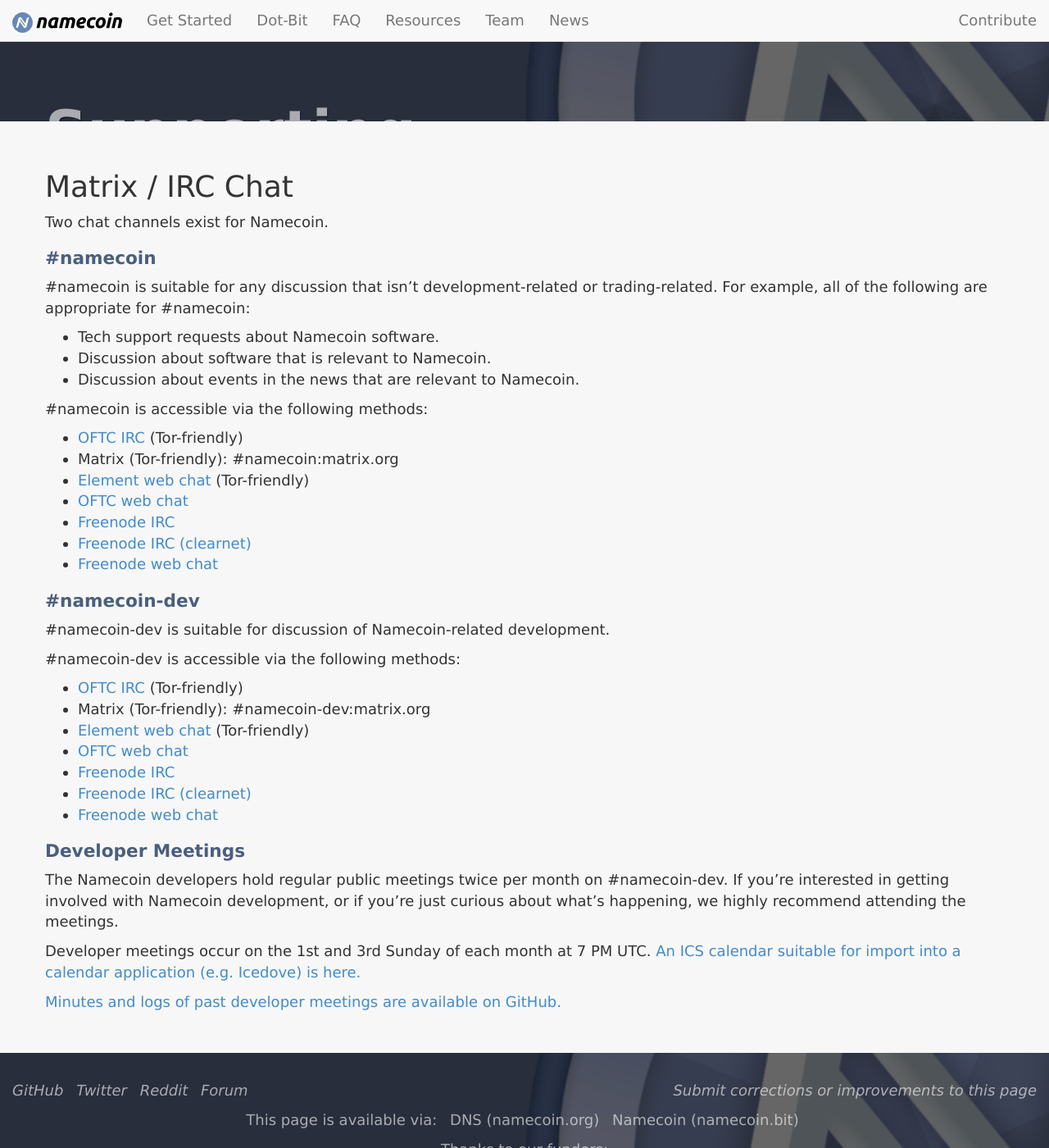
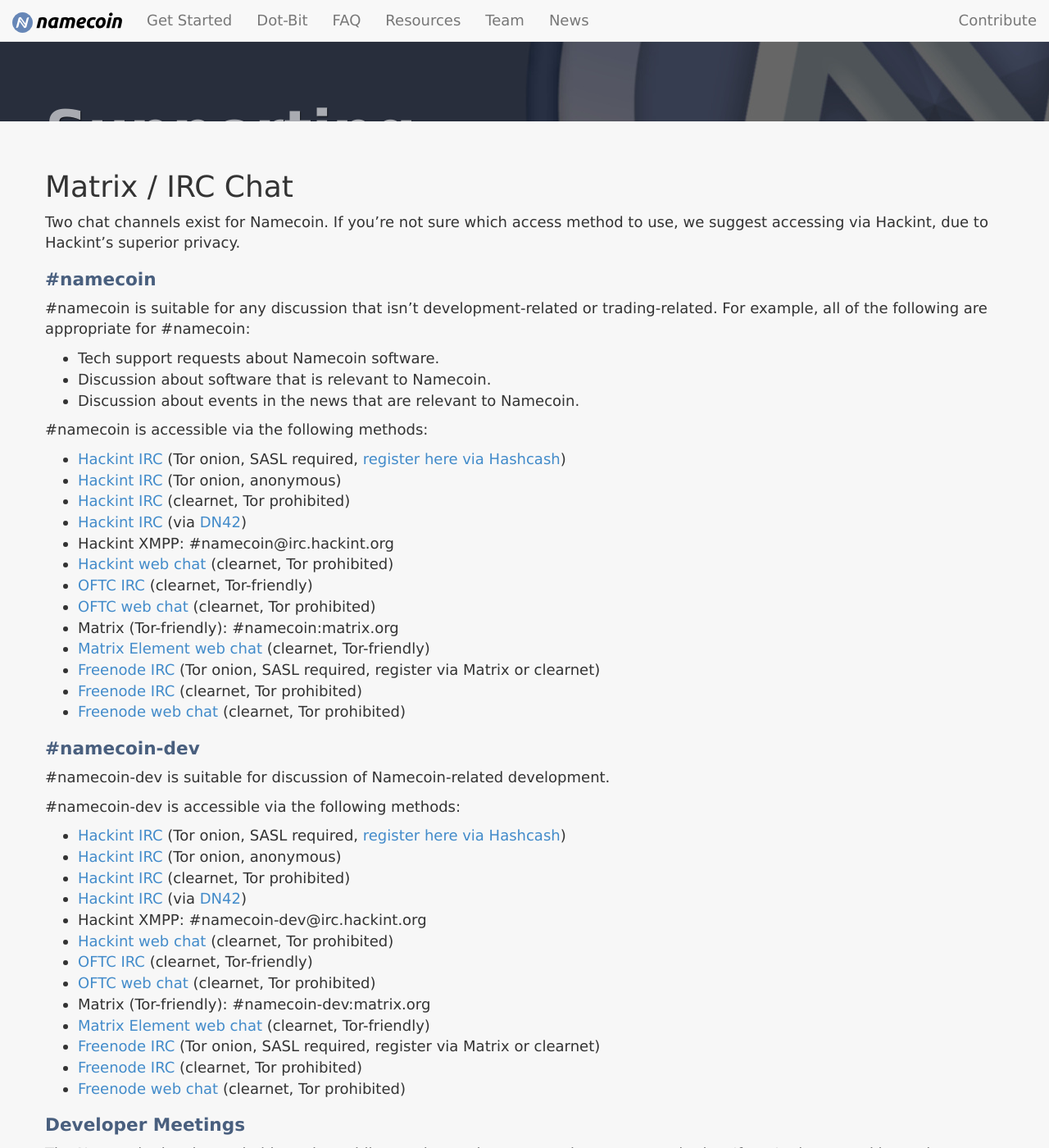
Before and after one commit to JeremyRand/namecoin.org, a Jekyll site: the page built from resources/chat/index.md, in a window 1280 px wide and 1400 px high, scrolled down 202 px. Shown: the whole window at 82% size. Built offline with Jekyll 4.4.1, drawn with Linux system fonts in a browser that asks for light colours; some of the changed text lies outside the part shown.

Commit message:
Update Chat page
Add Hackint, clarify Tor policy, and rename Icedove to Thunderbird.

```diff
--- a/resources/chat/index.md
+++ b/resources/chat/index.md
@@ -5,7 +5,7 @@ title: Matrix / IRC Chat
 
 {::options parse_block_html="true" /}
 
-Two chat channels exist for Namecoin.
+Two chat channels exist for Namecoin.  If you're not sure which access method to use, we suggest accessing via Hackint, due to Hackint's superior privacy.
 
 ## #namecoin
 
@@ -17,13 +17,19 @@ Two chat channels exist for Namecoin.
 
 \#namecoin is accessible via the following methods:
 
-* [OFTC IRC](ircs://irc.oftc.net:6697/#namecoin) (Tor-friendly)
+* [Hackint IRC](ircs://dtlbunzs5b7s5sl775quwezleyeplxzicdoh3cnhm7feolxmkfd42nqd.onion:6697/#namecoin) (Tor onion, SASL required, [register here via Hashcash](https://hashcash.hackint.org/))
+* [Hackint IRC](ircs://ncwkrwxpq2ikcngxq3dy2xctuheniggtqeibvgofixpzvrwpa77tozqd.onion:6697/#namecoin) (Tor onion, anonymous)
+* [Hackint IRC](ircs://irc.hackint.org:6697/#namecoin) (clearnet, Tor prohibited)
+* [Hackint IRC](ircs://irc.hackint.dn42:6697/#namecoin) (via [DN42](https://dn42.eu/))
+* Hackint XMPP: #namecoin@irc.hackint.org
+* [Hackint web chat](https://webirc.hackint.org/#ircs://irc.hackint.org/#namecoin) (clearnet, Tor prohibited)
+* [OFTC IRC](ircs://irc.oftc.net:6697/#namecoin) (clearnet, Tor-friendly)
+* [OFTC web chat](https://webchat.oftc.net/?channels=%23namecoin) (clearnet, Tor prohibited)
 * Matrix (Tor-friendly): #namecoin:matrix.org
-* [Element web chat](https://app.element.io/#/room/#namecoin:matrix.org) (Tor-friendly)
-* [OFTC web chat](https://webchat.oftc.net/?channels=%23namecoin)
-* [Freenode IRC](ircs://ajnvpgl6prmkb7yktvue6im5wiedlz2w32uhcwaamdiecdrfpwwgnlqd.onion:6697/#namecoin)
-* [Freenode IRC (clearnet)](ircs://chat.freenode.net:6697/#namecoin)
-* [Freenode web chat](https://webchat.freenode.net/?channels=%23namecoin)
+* [Matrix Element web chat](https://app.element.io/#/room/#namecoin:matrix.org) (clearnet, Tor-friendly)
+* [Freenode IRC](ircs://ajnvpgl6prmkb7yktvue6im5wiedlz2w32uhcwaamdiecdrfpwwgnlqd.onion:6697/#namecoin) (Tor onion, SASL required, register via Matrix or clearnet)
+* [Freenode IRC](ircs://chat.freenode.net:6697/#namecoin) (clearnet, Tor prohibited)
+* [Freenode web chat](https://webchat.freenode.net/?channels=%23namecoin) (clearnet, Tor prohibited)
 
 ## #namecoin-dev
 
@@ -31,18 +37,24 @@ Two chat channels exist for Namecoin.
 
 \#namecoin-dev is accessible via the following methods:
 
-* [OFTC IRC](ircs://irc.oftc.net:6697/#namecoin-dev) (Tor-friendly)
+* [Hackint IRC](ircs://dtlbunzs5b7s5sl775quwezleyeplxzicdoh3cnhm7feolxmkfd42nqd.onion:6697/#namecoin-dev) (Tor onion, SASL required, [register here via Hashcash](https://hashcash.hackint.org/))
+* [Hackint IRC](ircs://ncwkrwxpq2ikcngxq3dy2xctuheniggtqeibvgofixpzvrwpa77tozqd.onion:6697/#namecoin-dev) (Tor onion, anonymous)
+* [Hackint IRC](ircs://irc.hackint.org:6697/#namecoin-dev) (clearnet, Tor prohibited)
+* [Hackint IRC](ircs://irc.hackint.dn42:6697/#namecoin-dev) (via [DN42](https://dn42.eu/))
+* Hackint XMPP: #namecoin-dev@irc.hackint.org
+* [Hackint web chat](https://webirc.hackint.org/#ircs://irc.hackint.org/#namecoin-dev) (clearnet, Tor prohibited)
+* [OFTC IRC](ircs://irc.oftc.net:6697/#namecoin-dev) (clearnet, Tor-friendly)
+* [OFTC web chat](https://webchat.oftc.net/?channels=%23namecoin-dev) (clearnet, Tor prohibited)
 * Matrix (Tor-friendly): #namecoin-dev:matrix.org
-* [Element web chat](https://app.element.io/#/room/#namecoin-dev:matrix.org) (Tor-friendly)
-* [OFTC web chat](https://webchat.oftc.net/?channels=%23namecoin-dev)
-* [Freenode IRC](ircs://ajnvpgl6prmkb7yktvue6im5wiedlz2w32uhcwaamdiecdrfpwwgnlqd.onion:6697/#namecoin-dev)
-* [Freenode IRC (clearnet)](ircs://chat.freenode.net:6697/#namecoin-dev)
-* [Freenode web chat](https://webchat.freenode.net/?channels=%23namecoin-dev)
+* [Matrix Element web chat](https://app.element.io/#/room/#namecoin-dev:matrix.org) (clearnet, Tor-friendly)
+* [Freenode IRC](ircs://ajnvpgl6prmkb7yktvue6im5wiedlz2w32uhcwaamdiecdrfpwwgnlqd.onion:6697/#namecoin-dev) (Tor onion, SASL required, register via Matrix or clearnet)
+* [Freenode IRC](ircs://chat.freenode.net:6697/#namecoin-dev) (clearnet, Tor prohibited)
+* [Freenode web chat](https://webchat.freenode.net/?channels=%23namecoin-dev) (clearnet, Tor prohibited)
 
 ## Developer Meetings
 
 The Namecoin developers hold regular public meetings twice per month on #namecoin-dev.  If you're interested in getting involved with Namecoin development, or if you're just curious about what's happening, we highly recommend attending the meetings.
 
-Developer meetings occur on the 1st and 3rd Sunday of each month at 7 PM UTC.  [An ICS calendar suitable for import into a calendar application (e.g. Icedove) is here.](Namecoin-Development-Meetings.ics)
+Developer meetings occur on the 1st and 3rd Sunday of each month at 7 PM UTC.  [An ICS calendar suitable for import into a calendar application (e.g. Thunderbird) is here.](Namecoin-Development-Meetings.ics)
 
 [Minutes and logs of past developer meetings are available on GitHub.](https://github.com/midnightmagic/namecoin-meeting)
```
